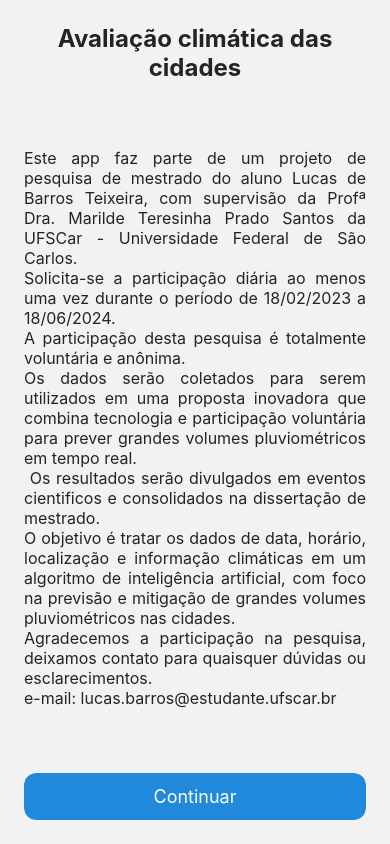
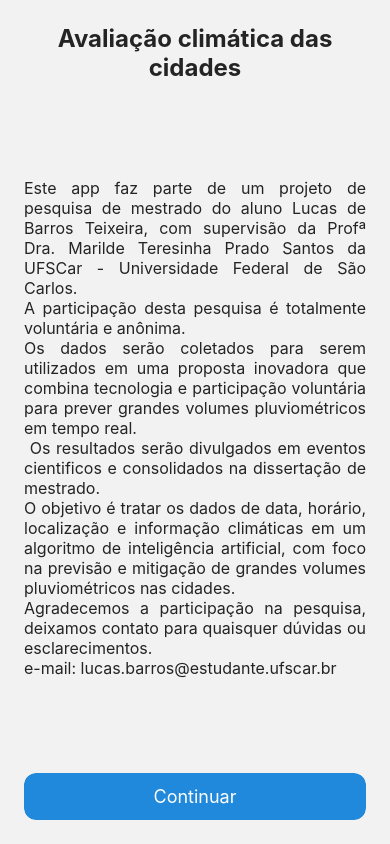
Before and after one commit to fernando-tiburcio/appdis, a React Native app: screen / in a window 390 px wide. Built offline with nearby package versions, Linux system fonts and the light colour scheme; no server answers.

Commit message:
Update disclaimer text in the Disclaimer scene

```diff
--- a/src/scenes/Disclaimer/index.js
+++ b/src/scenes/Disclaimer/index.js
@@ -34,10 +34,8 @@ const Disclaimer = () => {
             Lucas de Barros Teixeira, com supervisão da Profª Dra. Marilde
             Teresinha Prado Santos da UFSCar - Universidade Federal de São
             Carlos.
-            {"\n"}
-            Solicita-se a participação diária ao menos uma vez durante o período
-            de 18/02/2023 a 18/06/2024.{"\n"}A participação desta pesquisa é
-            totalmente voluntária e anônima.{"\n"}
+            {"\n"}A participação desta pesquisa é totalmente voluntária e
+            anônima.{"\n"}
             Os dados serão coletados para serem utilizados em uma proposta
             inovadora que combina tecnologia e participação voluntária para
             prever grandes volumes pluviométricos em tempo real. {"\n"} Os
```
